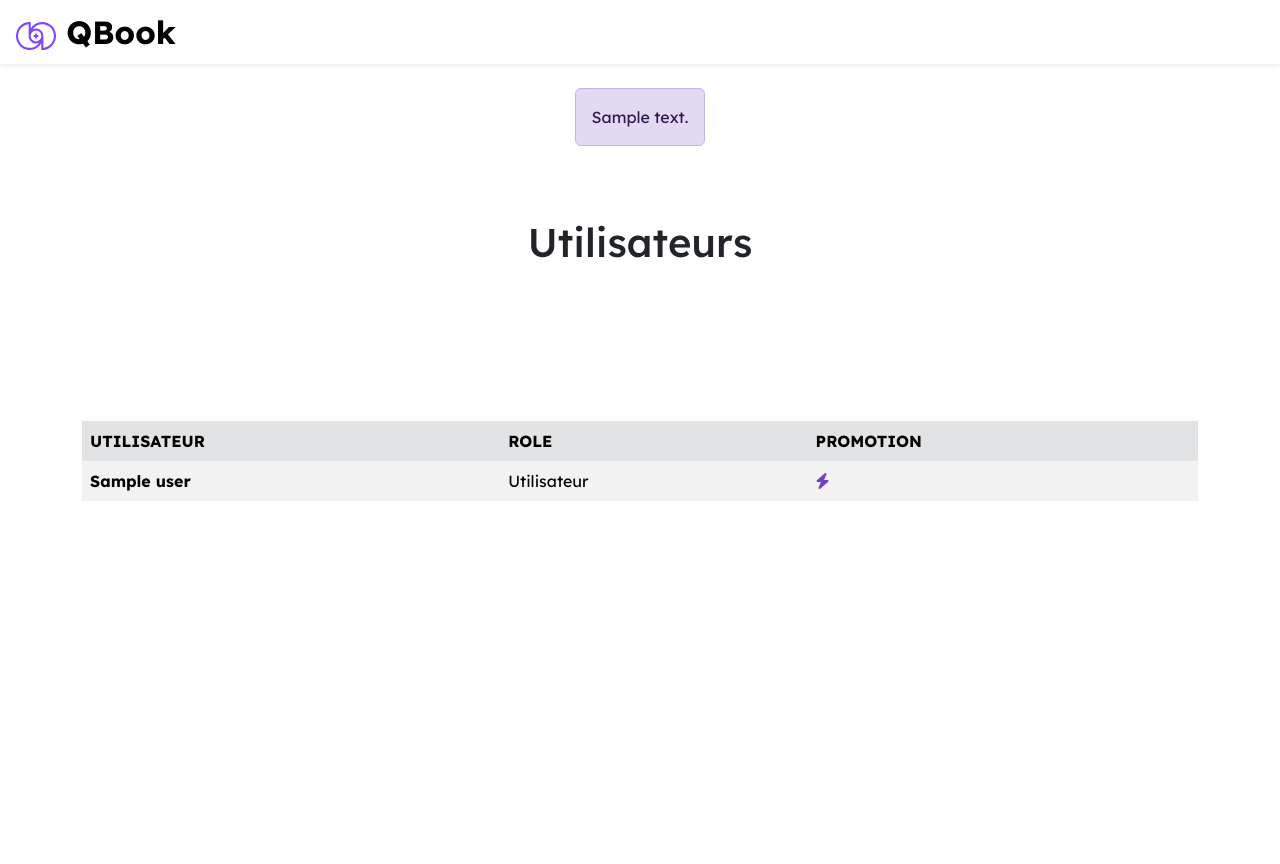
After one commit to quentin-mace/qbook, a PHP site: template views/templates/users.php in a window 1280 px wide. The commit adds this page. Run offline with PHP 8.4, Linux system fonts and the light colour scheme; the template is opened without the code that fills it: most values are stand-ins (such as "Sample title", 1, 10 or a date in 2020); a stand-in replaces the project's code that opens the database connection.

Commit message:
Feat : Setup of the user management page

```diff
--- a/views/templates/main.php
+++ b/views/templates/main.php
@@ -17,7 +17,7 @@ use services\Utils;
     <link href="css/main.css" rel="stylesheet">
     <link rel="stylesheet" href="css/style.css">
 
-
+    <link rel="stylesheet" href="https://cdnjs.cloudflare.com/ajax/libs/font-awesome/6.7.1/css/all.min.css" integrity="sha512-5Hs3dF2AEPkpNAR7UiOHba+lRSJNeM2ECkwxUIxC1Q/FLycGTbNapWXB4tP889k5T5Ju8fs4b1P5z/iB4nMfSQ==" crossorigin="anonymous" referrerpolicy="no-referrer" />
 </head>
 <body class="">
     <nav class="navbar navbar-expand shadow-sm d-flex justify-content-center">
@@ -48,7 +48,7 @@ use services\Utils;
                         <li><a class="dropdown-item" href="index.php?action=account">Mon compte</a></li>
                         <?php if($_SESSION["user"]["roleId"] === 2) : ?>
                             <li><a class="dropdown-item" href="index.php?action=roomManagement">Gestion des salles</a></li>
-                            <li><a class="dropdown-item" href="#">Gestion des utilisateurs</a></li>
+                            <li><a class="dropdown-item" href="index.php?action=userManagement">Gestion des utilisateurs</a></li>
                         <?php endif; ?>
                         <li><a class="dropdown-item" <?= Utils::askConfirmation("Êtes vous sûr de voulloir vous déconnecter ?") ?> href="index.php?action=logoff">Déconnexion</a></li>
                     </ul>
--- /dev/null
+++ b/views/templates/users.php
@@ -0,0 +1,38 @@
+<section  class="d-flex align-items-center justify-content-start vh-100 flex-column" xmlns="http://www.w3.org/1999/html">
+    <?php use lib\models\User;
+    use services\Utils;
+
+    if(isset($infoMessage)): ?>
+        <div class="alert alert-primary mt-4 mb-4" role="alert">
+            <?= $infoMessage ?>
+        </div>
+    <?php endif; ?>
+    <?php if(isset($errorMessage)): ?>
+        <div class="alert alert-danger mt-4 mb-4" role="alert">
+            <?= $errorMessage ?>
+        </div>
+    <?php endif; ?>
+
+    <h2 class="mt-5 fs-1">Utilisateurs</h2>
+
+    <div class="h-100 d-flex align-items-center justify-content-center flex-column w-100">
+        <table class="table table-striped table-hover table-borderless w-100 position-relative" style="top: -100px">
+            <thead class="table-secondary text-uppercase">
+            <tr>
+                <th scope="col">Utilisateur</th>
+                <th scope="col">Role</th>
+                <th scope="col">Promotion</th>
+            </tr>
+            </thead>
+            <tbody class="">
+            <?php foreach ($users as $user): ?>
+                <tr class="">
+                    <th scope="row"><?= ucfirst($user->getName()); ?></th>
+                    <td><?= $user->getRoleId() === 1 ? "Utilisateur" : "Administrateur"; ?></td>
+                    <td><?= $user->getRoleId() === 1 ? '<a href="#"><i class="fa-solid fa-bolt" style="color: #6f42c1;"></i></a>' : ""; ?></td>
+                </tr>
+            <?php endforeach; ?>
+            </tbody>
+        </table>
+    </div>
+</section>
```
Also changed, not shown: config/Autoloader.php (+2 -5 lines), index.php (+13 -8 lines), lib/controllers/UserManagementController.php (added, +31 -0 lines), lib/models/UserManager.php (+14 -0 lines).
